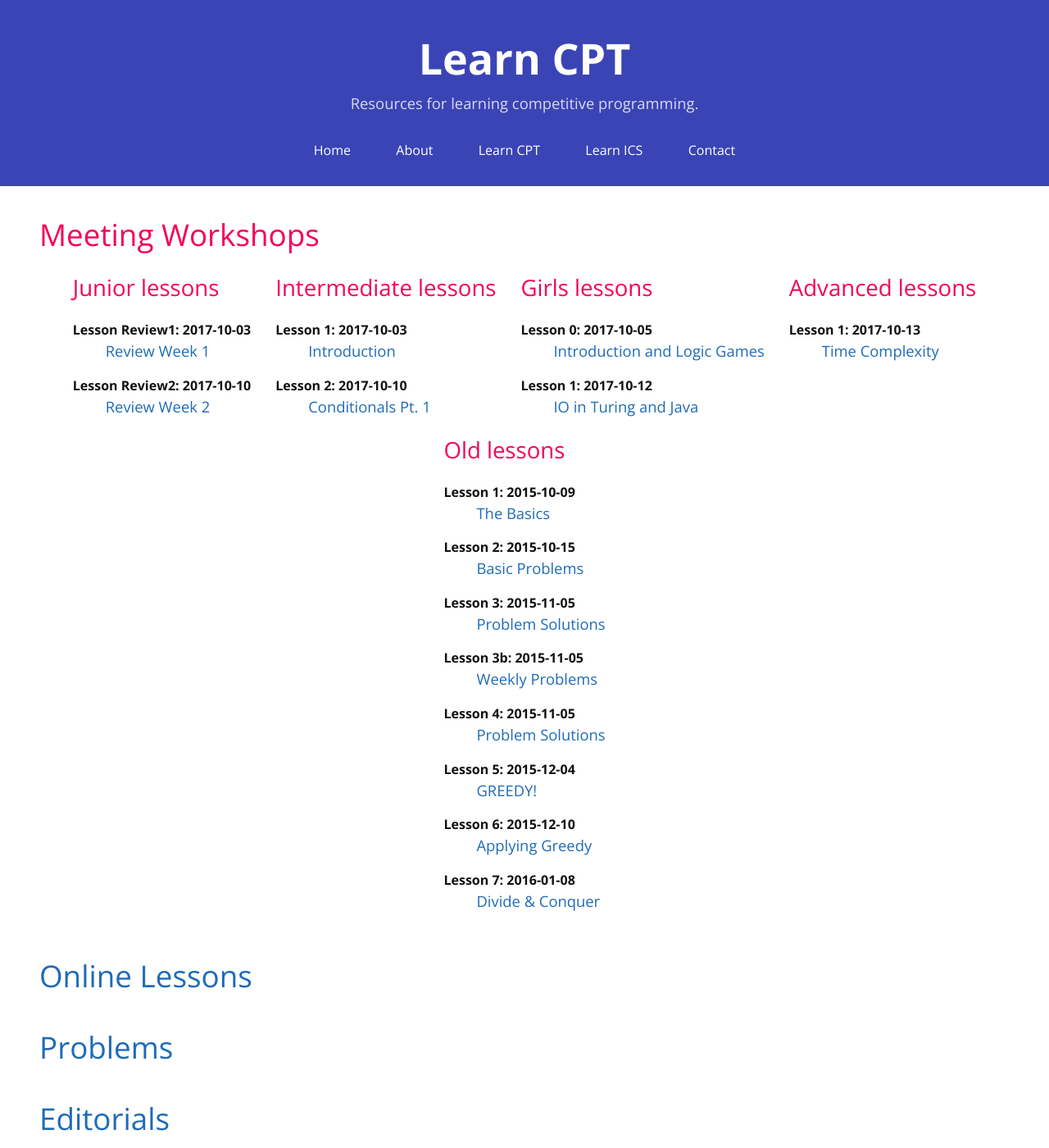
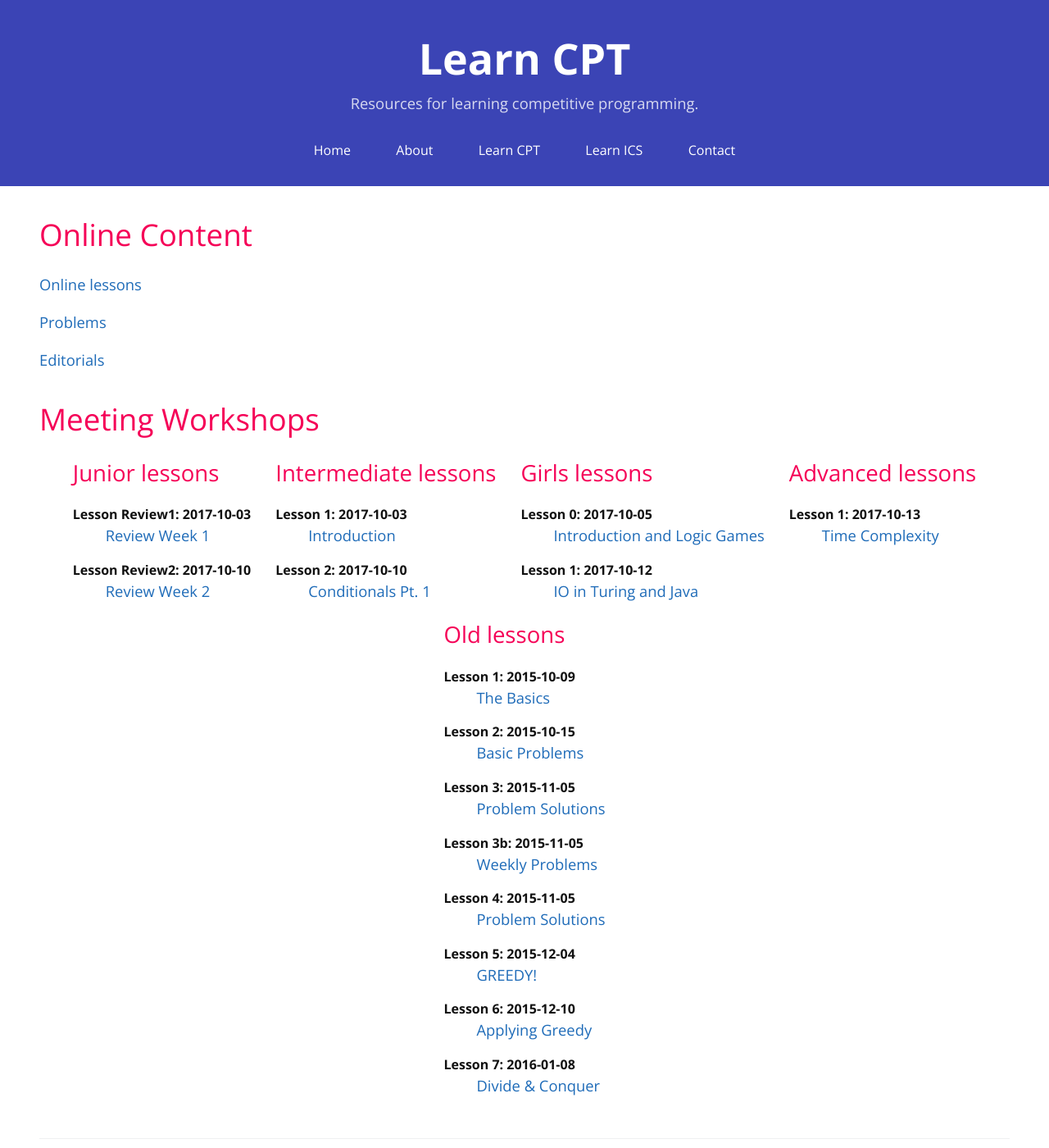
Before and after one commit to mcpt/mcpt.github.io, a Jekyll site: the page built from cpt.md, in a window 1280 px wide and 1400 px high. Shown: the whole window at 82% size. Built offline with Jekyll 4.4.1, drawn with Linux system fonts in a browser that asks for light colours; some of the changed lines change nothing that is shown.

Commit message:
Improve readability of CPT lesson listing page.

```diff
--- a/cpt.md
+++ b/cpt.md
@@ -5,9 +5,14 @@ description: Resources for learning competitive programming.
 permalink: /cpt/
 ---
 
+# Online Content
+[Online lessons](/cpt-lessons/)
+
+[Problems](/cpt-problems/)
+
+[Editorials](/cpt-editorials/)
+
 # Meeting Workshops
-
-
 <div class="page-listing-container">
 	<div class="page-listing">
 		<h2>Junior lessons</h2>
@@ -75,9 +80,3 @@ permalink: /cpt/
 		</dl>
 	</div>
 </div>
-
-# [Online Lessons](/cpt-lessons/)
-
-# [Problems](/cpt-problems/)
-
-# [Editorials](/cpt-editorials/)
```
